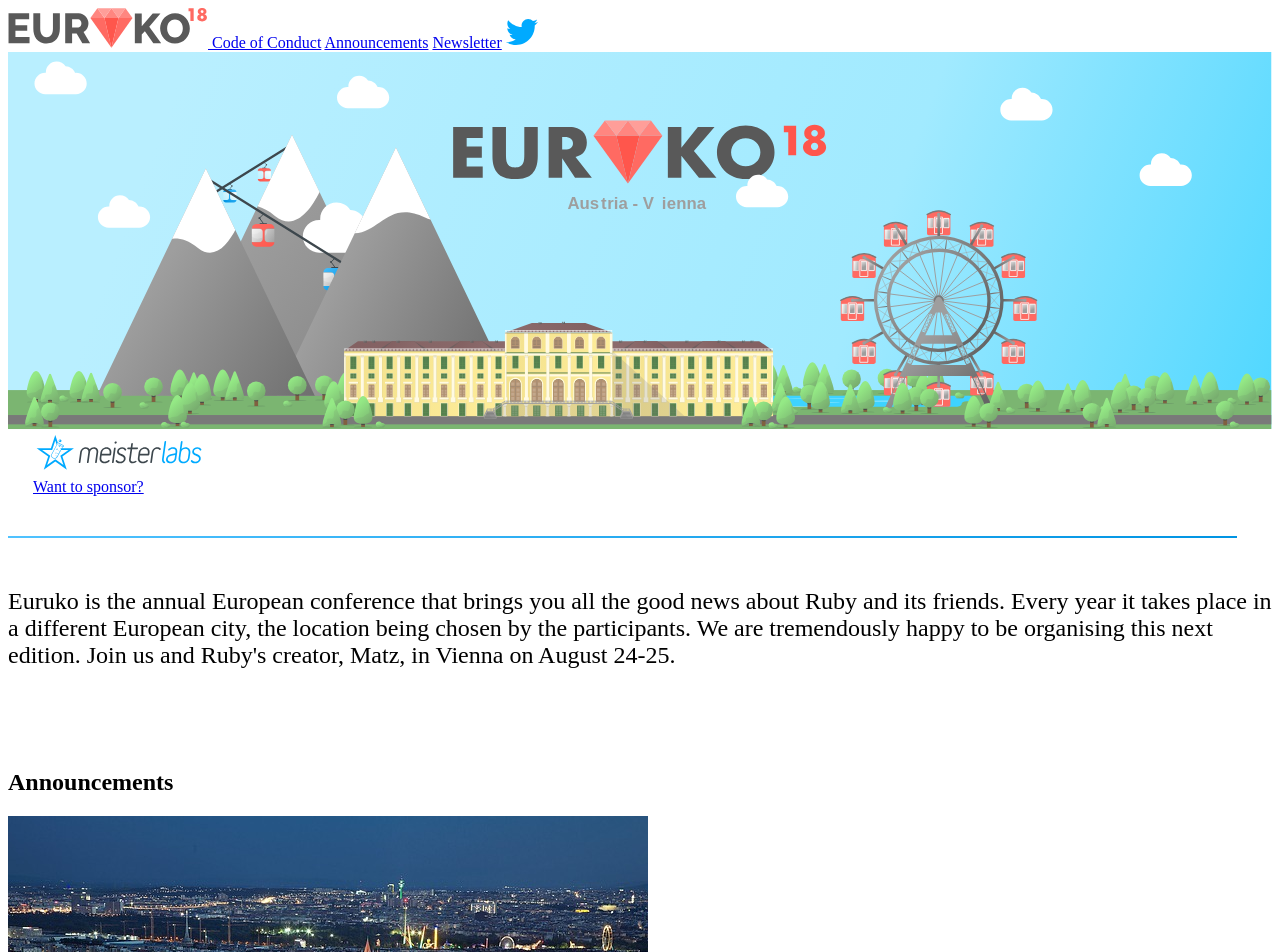
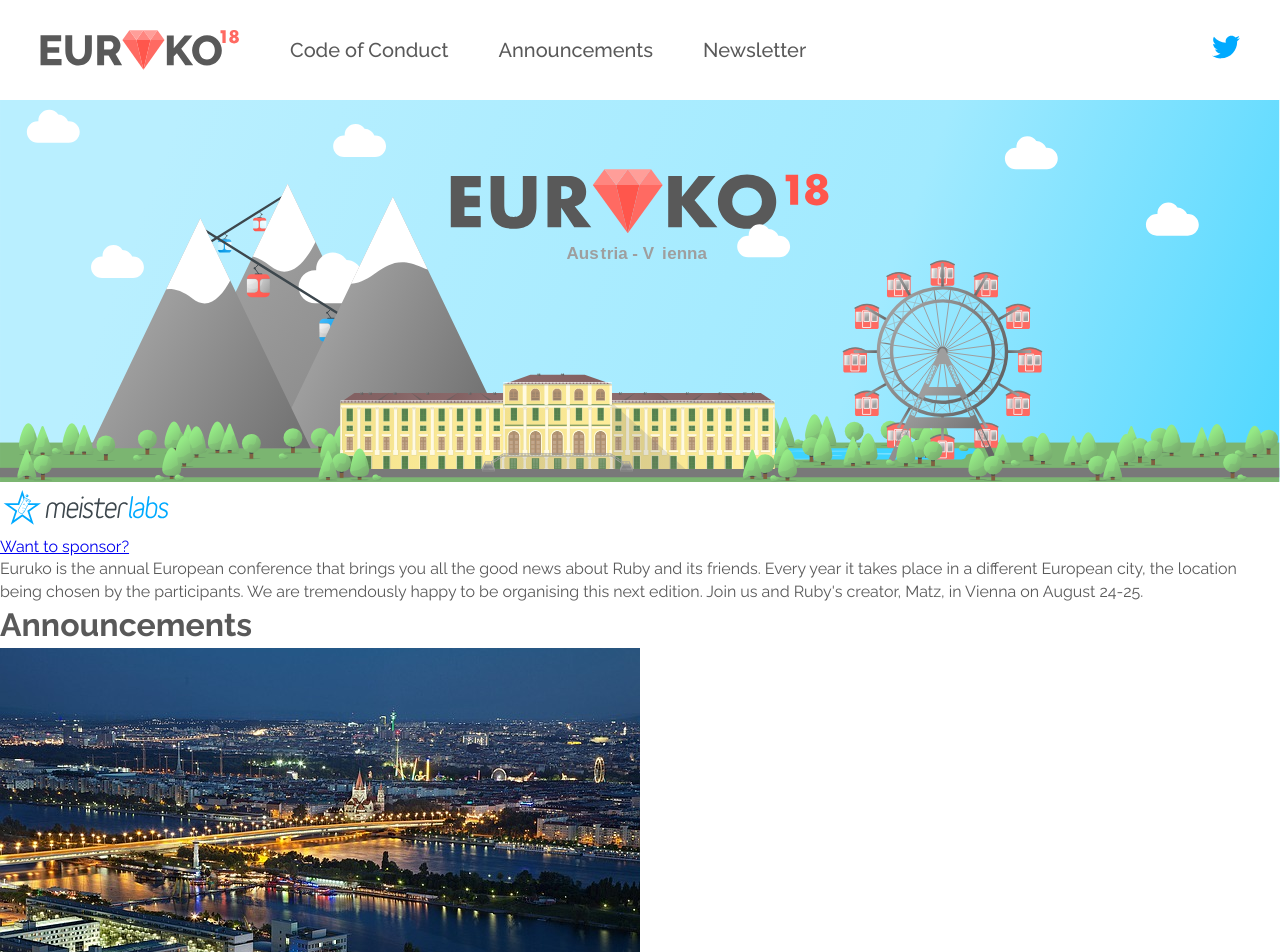
Before and after one commit to euruko/euruko2018.github.io, a Jekyll site: the page built from index.html, in a window 1280 px wide. Shown: the top 952 px of the page. Built offline with Jekyll 4.4.1, drawn with Linux system fonts in a browser that asks for light colours.

Commit message:
Navigation CSS + minor css tweaks

```diff
--- a/assets/css/general.scss
+++ b/assets/css/general.scss
@@ -3,27 +3,6 @@
 
 @import "main";
 
-html {
-  width: 100%;
-  height: 100%;
-}
-
-body {
-  font-family: $font-family;
-  font-size: 16px;
-  margin: 0;
-  color: $grey;
-  min-height: 100%;
-}
-
-a {
-  color: $grey;
-  text-decoration: none;
-}
-
-a:hover {
-  text-decoration: underline;
-}
 
 nav {
   padding: 30px 40px;
@@ -76,17 +55,6 @@
     border-top-left-radius: 8px;
     border-bottom-left-radius: 8px;
   }
-}
-
-.button,
-input[type=button],
-input[type=submit] {
-  color: white;
-  background-color: $red;
-  padding: 12px 20px;
-  border-radius: 8px;
-  border: none;
-  font-size: 22px;
 }
 
 content {
--- a/assets/css/homepage.scss
+++ b/assets/css/homepage.scss
@@ -1,24 +1,6 @@
 ---
 ---
 
-@import "includes";
+@import "main";
 
-.sponsor-list {
-  padding: 0 35px 30px 0;
-
-  a {
-    margin: 0 25px;
-  }
-
-  .border {
-    margin-top: 40px;
-    width: 100%;
-    height: 2px;
-    background-image: linear-gradient(to left, #0094e3, #50c2ff);
-  }
-}
-
-.website-description {
-  margin: 20px 0 100px 0;
-  font-size: $fs-h3;
-}
+@import "modules/navigation";
--- a/assets/css/lib/0-settings/_config.scss
+++ b/assets/css/lib/0-settings/_config.scss
@@ -26,5 +26,7 @@
 
 $bs-regular: 0 1px 4px 0 rgba(89, 89, 89, 0.2);
 
+$page-width: 1200px;
+
 // add gradients
 // add pagewidth
--- a/assets/css/lib/3-base/_button.scss
+++ b/assets/css/lib/3-base/_button.scss
@@ -1,4 +1,6 @@
-.button {
+.button,
+input[type=button],
+input[type=submit] {
     padding: 12px 20px;
     font-size: $fs-p;
     font-weight: $fw-medium;
@@ -14,7 +16,9 @@
     text-decoration: none;
 }
 
-.button.large {
+.button.large,
+input[type=button].large,
+input[type=submit].large {
     padding: 14px 30px;
     font-size: $fs-h3;
     font-weight: $fw-bold;
--- a/assets/css/lib/4-object/_flexbox.scss
+++ b/assets/css/lib/4-object/_flexbox.scss
@@ -1,128 +1,143 @@
-.h-inline-flex {
-  display: inline-flex;
-}
-.h-flex-row {
+/* FLEXBOX HTML ATTRIBUTES */
+
+view {
+  flex-basis: auto;
+  margin: 0;
+  min-height: 0;
+  min-width: 0;
+  position: relative;
+  word-wrap: break-word;
+  word-break: break-word;
   display: flex;
-  flex-wrap: nowrap;
-  align-items: center;
 }
 
-.h-flex-grid {
-  display: flex;
-  flex-wrap: wrap;
-  align-items: center;
-}
-
-.h-flex-start {
-  display: flex;
-  flex-wrap:nowrap;
-  align-items: flex-start;
-}
-
-.h-flex-column {
-  display: flex;
-  flex-flow: column;
-  justify-content: flex-start;
-}
-
-.h-flex-grow {
-  flex-grow: 1;
-  min-width: 0;
-}
-
-.h-flex-shrink {
-  flex-shrink: 1;
-  min-width: 0;
-}
-
-.h-flex-wrap {
+view[grid],
+div[grid] {
   flex-wrap: wrap;
 }
 
-.h-flex-order-1 {
-  order: 1
+view[columne],
+div[column] {
+  flex-flow: column;
 }
 
-.justify-center,
-div[column].justify-center,
-.h-flex-column.justify-center {
-  justify-content: center;
+view[grow],
+div[grow] {
+  flex-grow: 1;
 }
 
-.justify-sb {
-  justify-content: space-between;
+view[shrink],
+div[shrink] {
+  flex-shrink: 1;
 }
 
-.justify-end {
-  justify-content: flex-end;
-}
-
-.justify-start {
-  justify-content: flex-start;
+.justify-center {
+  justify-content: center;
 }
 
 .align-items-center {
   align-items: center;
 }
 
-.align-items-start,
-div[row].align-items-start,
-div[grid].align-items-start,
-.h-flex-row.align-items-start,
-.h-flex-grid.align-items-start {
-  align-items: flex-start;
+.h-flex {
+  display: flex;
 }
 
-.align-items-end,
-div[row].align-items-end,
-div[grid].align-items-end,
-.h-flex-row.align-items-end,
-.h-flex-grid.align-items-end {
-  align-items: flex-end;
-}
+// .h-inline-flex {
+//   display: inline-flex;
+// }
+// .h-flex-row {
+//   display: flex;
+//   flex-wrap: nowrap;
+//   align-items: center;
+// }
 
-.align-self-start {
-  align-self: flex-start;
-}
+// .h-flex-grid {
+//   display: flex;
+//   flex-wrap: wrap;
+//   align-items: center;
+// }
 
-.align-self-center {
-  align-self: center;
-}
+// .h-flex-start {
+//   display: flex;
+//   flex-wrap:nowrap;
+//   align-items: flex-start;
+// }
 
-.align-self-end {
-  align-self: flex-end;
-}
+// .h-flex-column {
+//   display: flex;
+//   flex-flow: column;
+//   justify-content: flex-start;
+// }
 
-.flex-1 {
-  flex: 1;
-}
+// .h-flex-grow {
+//   flex-grow: 1;
+//   min-width: 0;
+// }
 
-/* FLEXBOX HTML ATTRIBUTES */
+// .h-flex-shrink {
+//   flex-shrink: 1;
+//   min-width: 0;
+// }
 
-div[row] {
-  display: flex;
-  flex-wrap: nowrap;
-  align-items: center;
-}
+// .h-flex-wrap {
+//   flex-wrap: wrap;
+// }
 
-div[grid] {
-  display: flex;
-  flex-wrap: wrap;
-  align-items: center;
-}
+// .h-flex-order-1 {
+//   order: 1
+// }
 
-div[column] {
-  display: flex;
-  flex-flow: column;
-  justify-content: flex-start;
-}
+// .justify-center,
+// div[column].justify-center,
+// .h-flex-column.justify-center {
+//   justify-content: center;
+// }
 
-div[grow] {
-  flex-grow: 1;
-  min-width: 0;
-}
+// .justify-sb {
+//   justify-content: space-between;
+// }
 
-div[shrink] {
-  flex-shrink: 1;
-  min-width: 0;
-}
+// .justify-end {
+//   justify-content: flex-end;
+// }
+
+// .justify-start {
+//   justify-content: flex-start;
+// }
+
+// .align-items-center {
+//   align-items: center;
+// }
+
+// .align-items-start,
+// div[row].align-items-start,
+// div[grid].align-items-start,
+// .h-flex-row.align-items-start,
+// .h-flex-grid.align-items-start {
+//   align-items: flex-start;
+// }
+
+// .align-items-end,
+// div[row].align-items-end,
+// div[grid].align-items-end,
+// .h-flex-row.align-items-end,
+// .h-flex-grid.align-items-end {
+//   align-items: flex-end;
+// }
+
+// .align-self-start {
+//   align-self: flex-start;
+// }
+
+// .align-self-center {
+//   align-self: center;
+// }
+
+// .align-self-end {
+//   align-self: flex-end;
+// }
+
+// .flex-1 {
+//   flex: 1;
+// }
--- /dev/null
+++ b/assets/css/lib/modules/navigation.scss
@@ -0,0 +1,37 @@
+@import "includes";
+
+.navigation {
+    padding: 30px;
+    justify-content: center;
+    align-items: center;
+
+    .navigation-wrapper {
+        flex-basis: $page-width;
+        flex-wrap: wrap;
+    }
+
+    .menu {
+        margin: 0 50px;
+        flex-grow: 1;
+        align-items: center;
+
+        a {
+            font-size: $fs-h4;
+            font-weight: $fw-medium;
+            color: $grey;
+            text-decoration: none;
+            margin-right: 50px;
+            white-space: nowrap;
+        }
+    }
+
+    .social-links {
+        display: flex;
+        align-items: center;
+
+        a img {
+            width: 28px;
+            height: 28px;
+        }
+    }
+}
```
